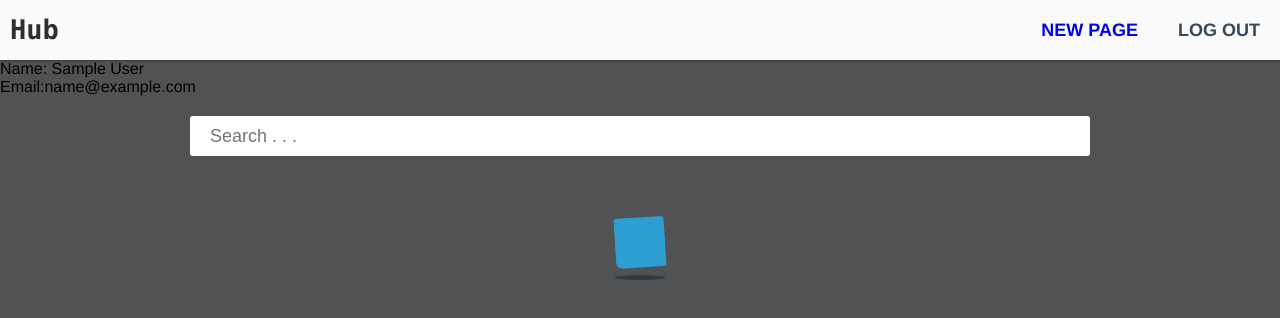
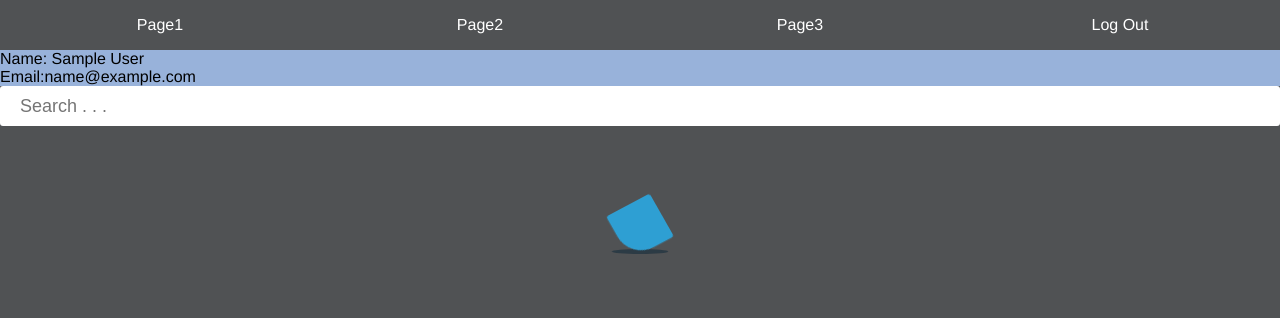
Before and after one commit to mikeint/migaloo, a React (Create React App) app in the folder client/: page /hub in a window 1280 px wide. Shown: the top 318 px of the page. Built offline with nearby package versions, Linux system fonts and the light colour scheme; sample sign-in values are in the browser's storage.

Commit message:
fix things

```diff
--- a/client/src/Admin/Hub/Hub.css
+++ b/client/src/Admin/Hub/Hub.css
@@ -1,19 +1,19 @@
-.hub {
-    width: 48%;
-    margin: 1%;
+
+.mainContainer {
+    width: 100%;
     float: left;
-    height: 100px;
-    background: #ffffff;
-    color: black;
-    cursor: pointer;
-    border-radius: 3px;
+    height: 2000px;
+
+}
+.userInfo {
+    width: 100%;
+    float: left;
+    background: #98b2da;
 }
 
-
 .searcher {
-    width: 90%;
-    max-width: 900px;
-    margin: 20px auto;
+    width: 100%;
+    float: left;
 }
 .searcher input {
     width: 100%;
--- a/client/src/Admin/Hub/Hub.js
+++ b/client/src/Admin/Hub/Hub.js
@@ -16,15 +16,11 @@ class Hub extends React.Component{
         this.Auth = new AuthFunctions();
     }
 
-
-    componentDidMount = () => {
-
-    }
     isSearched = searchTerm => item =>
         item.make.toLowerCase().includes(searchTerm.toLowerCase());
 
     onSearchChange = (event) => {
-        //console.log(event.target.value)
+        console.log(event.target.value)
         this.setState({ searchTerm: event.target.value });
     }
 
@@ -39,13 +35,12 @@ class Hub extends React.Component{
 
         return (
             <React.Fragment>
-                <NavBar deleteButton={false} />
-                <div className="userInfo">
-                    <div className="userInfo_name">Name: {this.props.user.name}</div>
-                    <div className="userInfo_email">Email:{this.props.user.email}</div>
-                </div>
-
-                <div className='adminCarContainer'>
+                <NavBar />
+                <div className='mainContainer'>
+                    <div className="userInfo">
+                        <div className="userInfo_name">Name: {this.Auth.getUser().name}</div>
+                        <div className="userInfo_email">Email:{this.Auth.getUser().email}</div>
+                    </div>
                     <form className='searcher'>
                         <input
                             name={name}
--- a/client/src/Admin/Login/RegisterForm/RegisterForm.js
+++ b/client/src/Admin/Login/RegisterForm/RegisterForm.js
@@ -83,7 +83,7 @@ class RegisterForm extends Component {
 
 	if(this.Auth.loggedIn()){
         if (this.state.user)
-            return <Redirect to='/Hub' user={this.Auth.getUser()}/>
+            return <Redirect to='/Hub' />
 	}
 
     return (
--- a/client/src/Admin/NavBar/NavBar.css
+++ b/client/src/Admin/NavBar/NavBar.css
@@ -1,40 +1,18 @@
-.navbar {
+#navBar_admin {
     width: 100%;
-    height: 60px;
     float: left;
-    background-color: #FAFAFA;
-    box-shadow: 0 1px 3px rgba(0,0,0,0.12), 0 1px 2px rgba(0,0,0,0.24);
-    transition: all 0.3s;
-    align-items: center;
 }
-.navbar ul {
-    width: 90%;
+
+#navBar_admin li {
+    width: 25%;
+    height: 50px;
+    line-height: 50px;
+    color: #fff;
     float: left;
-    list-style: none;
-    margin: 0;
-    padding: 0;
-    color: #34495e;
-    text-align: right;
-    font-size: 18px;
-    text-transform: uppercase;
-    font-weight: bold;
-    transition: 0.3s;
+    list-style-type: none;
+    text-align: center;
 }
-.navbar ul li {
-    height: 60px;
-    padding: 0px 20px;
-    float: right;
-    cursor: pointer;
-    line-height: 60px;
+
+.admNavBtn {
+    color: #fff;
 }
-.topTitle {
-    width: 10%;
-    height: 100%;
-    line-height: 60px;
-    float: left;
-    color: #2e2e2e;
-    padding: 0px 10px;
-    font-size: 27px;
-    font-weight: bold;
-    font-family: "Lucida Console", Monaco, monospace;
-}
--- a/client/src/Admin/NavBar/NavBar.js
+++ b/client/src/Admin/NavBar/NavBar.js
@@ -49,17 +49,12 @@ class NavBar extends React.Component{
         }
         return (
             <React.Fragment>
-                <header className="navbar">
-                    <Link to="/hub"><div className="topTitle" onClick={this.resetCarId}>Hub</div></Link>
-                    <ul>
-                        <li><div className="admNavBtn" onClick={this.handleLogout}><a target="_blank">Log Out</a></div></li>
-                        {this.props.deleteButton ? <li><div className="removeFullCarButton" onClick={this.props.deleteFullCar}>REMOVE CAR</div></li>: ""}
-                        {!this.props.deleteButton ?
-                            <li><Link to="/newPage"><div className="admNavBtn">new Page</div></Link></li>
-                            :
-                        ""}
-                    </ul>
-                </header>
+                <div id="navBar_admin">
+                    <li><Link to="/newPage1"><div className="admNavBtn">Page1</div></Link></li>
+                    <li><Link to="/newPage2"><div className="admNavBtn">Page2</div></Link></li>
+                    <li><Link to="/newPage3"><div className="admNavBtn">Page3</div></Link></li>
+                    <li><div className="admNavBtn" onClick={this.handleLogout}><a target="_blank">Log Out</a></div></li>
+                </div>
             </React.Fragment>
         );
     }
--- a/client/src/App.css
+++ b/client/src/App.css
@@ -57,9 +57,8 @@ a {
     -webkit-transform: translate(-50%,-50%);
         -ms-transform: translate(-50%,-50%);
             transform: translate(-50%,-50%);
-    margin-top: 65px;
+    margin-top: 165px;
 }
-@media only screen and (max-width: 1050px) { .loadContainer { margin-top: 60px;  }} /* for stupid mobile center div */
 @-webkit-keyframes loader {
     0% { left: -100px }
     100% { left: 110%; }
--- a/client/src/App.js
+++ b/client/src/App.js
@@ -36,8 +36,6 @@ class App extends Component {
                     <Route exact path="/" component={Landing} />
                     <Route exact path='/login' render={ () => (<Login />) } />{/*
 
-                    <Route exact path="/carSaleSlider" component={Landing} />
-                    <Route exact path="/carSoldSlider" component={Landing} />
                     <Route exact path="/about" component={Landing} />
                     <Route exact path="/contact" component={Landing} /> */}
                 </React.Fragment>
--- a/client/src/layout/Landing/Landing.css
+++ b/client/src/layout/Landing/Landing.css
@@ -1,11 +1,3 @@
-.mainContent {
-    width: 100%;
-    float: left;
-    background-color: #000000;
-    box-shadow: 0px 40px 35px -40px #000000;
-    z-index: 1;
-    margin-bottom: 100px;
-}
 #header {
     width: 100%;
     height: 100px;
@@ -25,29 +17,6 @@
     box-shadow: 0px 0px 2px 2px white !important;
     position: fixed;
 }
-
-#logo {
-    height: 100px;
-    width: 200px;
-    transition:0.3s;
-    cursor: pointer;
-    float: left;
-/*  background-image: url('../../../public/images/navImg.png');
-    background-repeat: no-repeat;
-    background-size: 140px;
-    background-position-y: 10px;
-    background-position-x: 30px; */
-}
-/* .logoAnimate {
-    height: 60px !important;
-    width: 110px !important;
-    border-right: 1px solid #e2e2e2 !important;
-    background-image: url('../../../public/images/navImg.png') !important;
-    background-position-y: 4px !important;
-    background-position-x: 13px !important;
-    background-size: 80px !important;
-} */
-
 #navBar {
     float: right;
 }
@@ -71,7 +40,6 @@
 #navBar a {
     text-decoration: none;
     color: #e2e2e2;
-    padding: 20px;
 }
 
 .navBarAnimate {
--- a/client/src/layout/Landing/Landing.js
+++ b/client/src/layout/Landing/Landing.js
@@ -3,10 +3,9 @@ import { /* Route ,*/ NavLink, BrowserRouter } from 'react-router-dom';
 
 import './Landing.css';
 
-/* import CarSaleSlider from '../CarSaleSlider/CarSaleSlider';
-import CarSoldSlider from '../CarSoldSlider/CarSoldSlider';
-import About from '../About/About';
-import Contact from '../ContactPage/ContactPage';  */
+/* import About from '../About/About';
+import Contact from '../ContactPage/ContactPage';
+*/
 
 
 class Landing extends Component {
@@ -27,7 +26,6 @@ class Landing extends Component {
 								<NavLink to="/"><div id="logo"></div></NavLink>
 								<div id="navBar">
 									<li className="navBarA"><NavLink exact to="/">Home</NavLink></li>
-									<li className="navBarA"><NavLink exact to="/carSoldSlider">Sold</NavLink></li>
 									<li className="navBarA"><NavLink exact to="/about">About</NavLink></li>
 									<li className="navBarA"><NavLink exact to="/contact">Contact</NavLink></li>
 								</div>
@@ -40,7 +38,6 @@ class Landing extends Component {
 									</div>
 									<div className="side-menu" id="side-menu">
 										<li><NavLink exact to="/" onClick={this.toggleMobileMenu}>Home</NavLink></li>
-										<li><NavLink exact to="/carSoldSlider" onClick={this.toggleMobileMenu}>Sold</NavLink></li>
 										<li><NavLink exact to="/about" onClick={this.toggleMobileMenu}>About</NavLink></li>
 										<li><NavLink exact to="/contact" onClick={this.toggleMobileMenu}>Contact</NavLink></li>
 									</div>
@@ -48,10 +45,8 @@ class Landing extends Component {
 							</div>
 
 							<div className="mainContent">
-							{/* 	<Route exact path="/" component={CarSaleSlider} />
-								<Route exact path="/carSoldSlider" component={CarSoldSlider} />
-								<Route exact path="/about" component={About} />
-								<Route exact path="/contact" component={Contact} />   */}
+							{/* <Route exact path="/about" component={About} />
+								<Route exact path="/contact" component={Contact} /> */}
 							</div>
 						</div>
 					</BrowserRouter>
```
